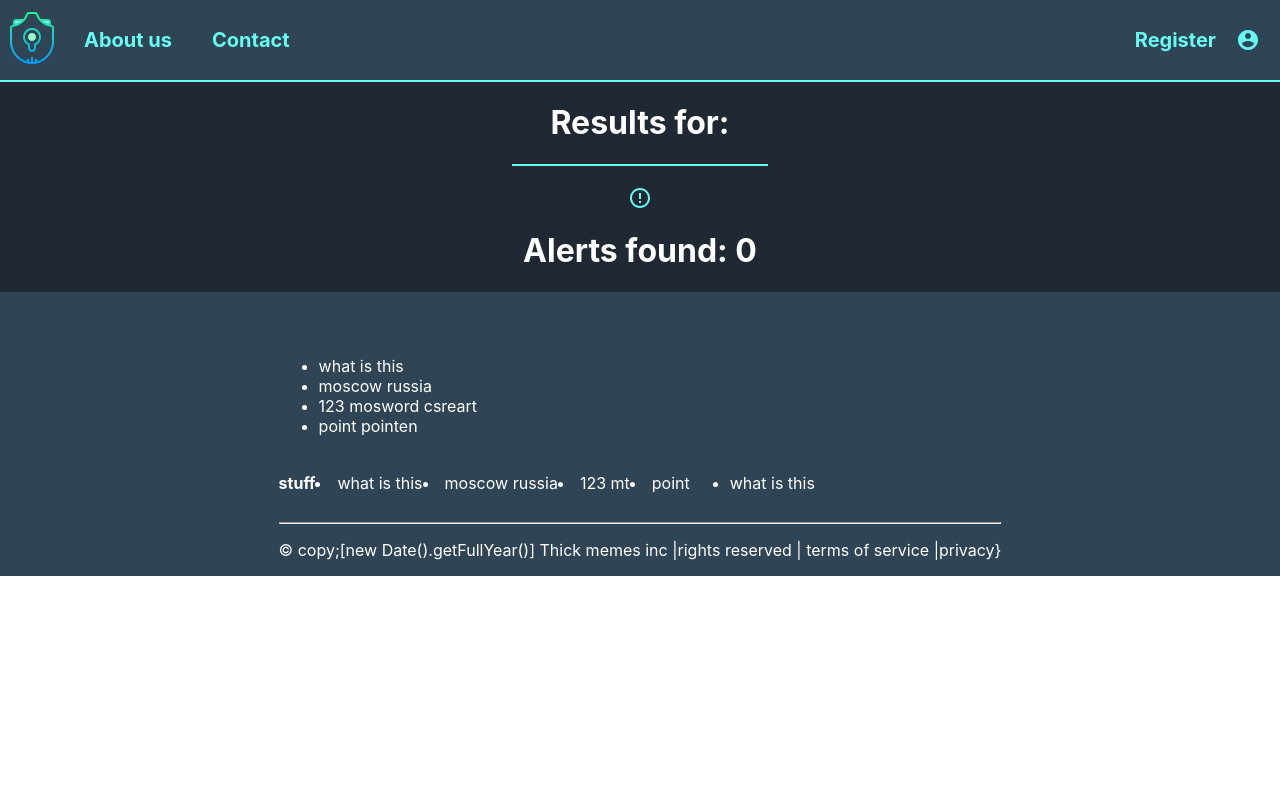
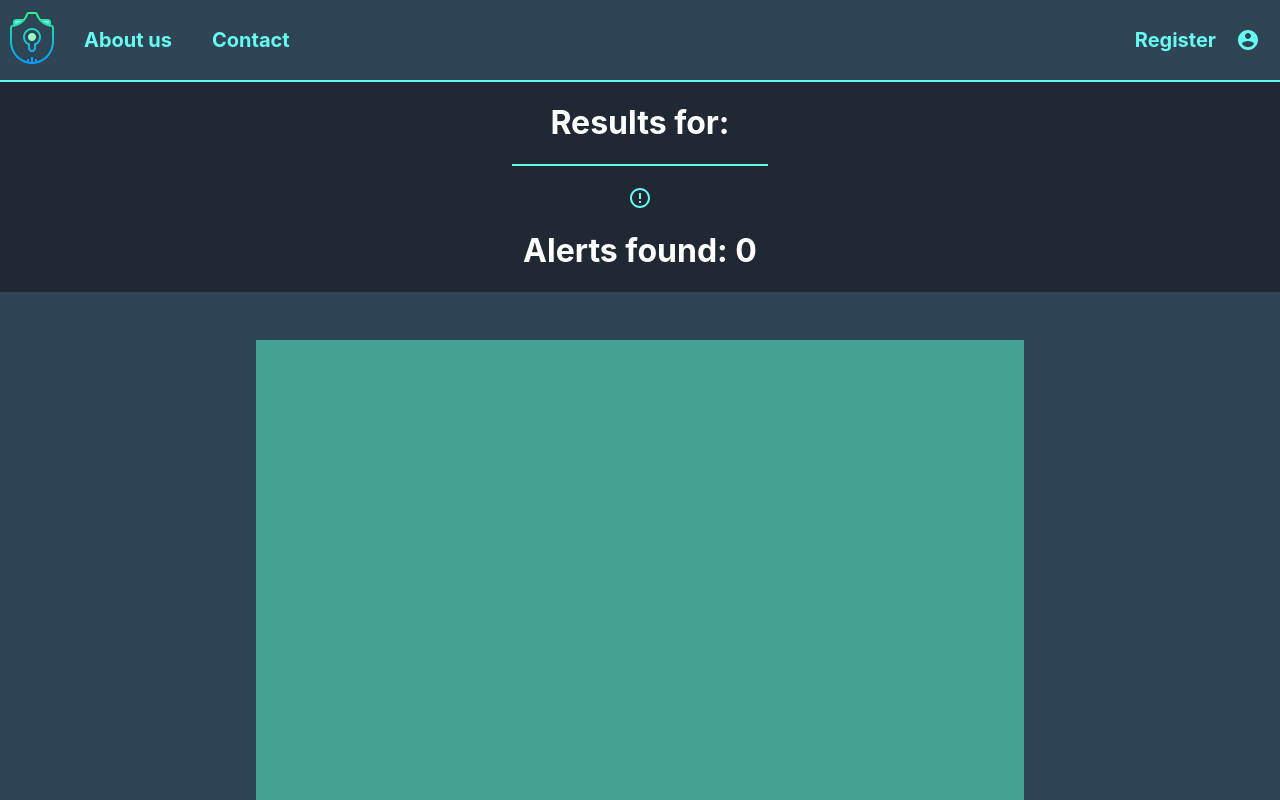
Before and after one commit to ntobar/givebackhacks-project, a React (Create React App) app in the folder avoidware/: page /results in a window 1280 px wide. Shown: the top 800 px of the page. Built offline with nearby package versions, Linux system fonts and the light colour scheme.

Commit message:
Created about component

```diff
--- a/avoidware/src/components/About/About.css
+++ b/avoidware/src/components/About/About.css
@@ -0,0 +1,19 @@
+.container {
+  display: flex;
+  align-items: center;
+  justify-content: center;
+  /* flex-direction: column; */
+  width: 60%;
+  height: 100vh;
+  background-color: #2f4454;
+  background-color: #45a293;
+  color: #45a293;
+}
+
+.web_shield_desc {
+}
+
+.web_shield_desc > h1 {
+  background: black;
+  color: #2f4454;
+}
--- a/avoidware/src/components/About/About.js
+++ b/avoidware/src/components/About/About.js
@@ -0,0 +1,13 @@
+import React from "react";
+import "./About.css";
+
+function About() {
+  return (
+    <div className="container">
+      <div className="web_shield_desc"></div>
+      <h1>What is WebShield?</h1>
+    </div>
+  );
+}
+
+export default About;
--- a/avoidware/src/components/Landing/Landing.css
+++ b/avoidware/src/components/Landing/Landing.css
@@ -152,5 +152,7 @@
   /* flex-direction: column; */
   width: 60%;
   height: 100vh;
-  background-color: red;
+  background-color: #2f4454;
+  background-color: #45a293;
+  color: #45a293;
 }
--- a/avoidware/src/components/Landing/Landing.js
+++ b/avoidware/src/components/Landing/Landing.js
@@ -9,6 +9,7 @@ import { useHistory } from "react-router-dom";
 import { useStateValue } from "../../StateProvider";
 import Spinner from "../Spinner/Spinner";
 import LogoIcon from "../../img/logoIcon.png";
+import About from "../About/About";
 
 import { useDencrypt } from "use-dencrypt-effect";
 
@@ -185,7 +186,7 @@ function Landing() {
     setDisplay("none");
     // setTimeout(setDisplay("flex"), 3000);
     setLoading("true");
-    setTimeout(retrieveSetup, 3000);
+    setTimeout(retrieveSetup, 5000);
 
     console.log("sendURL being called");
     try {
@@ -257,7 +258,7 @@ function Landing() {
           </div>
         </div>
 
-        <div className="how_it_works"></div>
+        <About />
       </div>
     );
   }
--- a/avoidware/src/components/Result/Result.css
+++ b/avoidware/src/components/Result/Result.css
@@ -108,7 +108,7 @@
 .reveal_solution {
   width: 100%;
   margin-top: -55px;
-
+  height: 50px;
   visibility: hidden;
   opacity: 0;
   transition: 0.8s ease-in-out;
@@ -123,6 +123,7 @@
   opacity: 1;
   margin-top: 0;
   transition-delay: 0.4s;
+  height: auto;
 }
 
 .icon {
@@ -133,12 +134,11 @@
   display: inline-block;
 }
 
-.result:hover .icon {
-  -webkit-transition: all 1.5s ease-in-out;
-  transition: all 1.5s ease-in-out;
+/* .result:hover .icon {
+  transition: transform 1.5s ease-in-out;
   transform-style: preserve-3d;
   transform: rotateY(360deg);
-}
+} */
 
 /* .reveal_solution {
   visibility: hidden;
```
